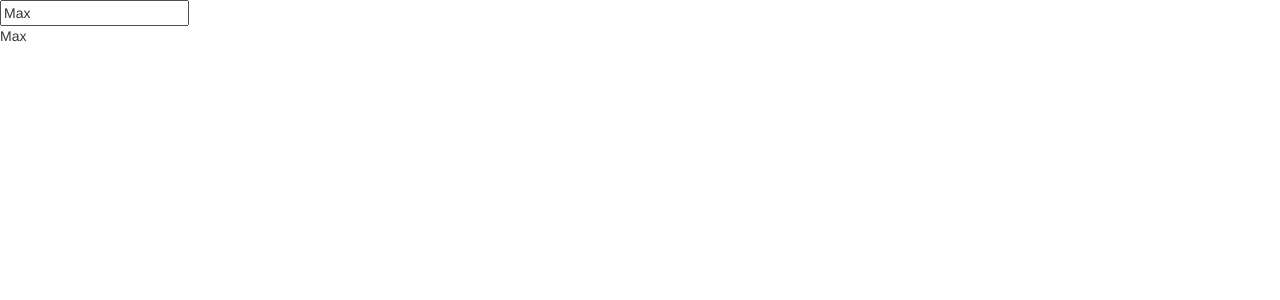
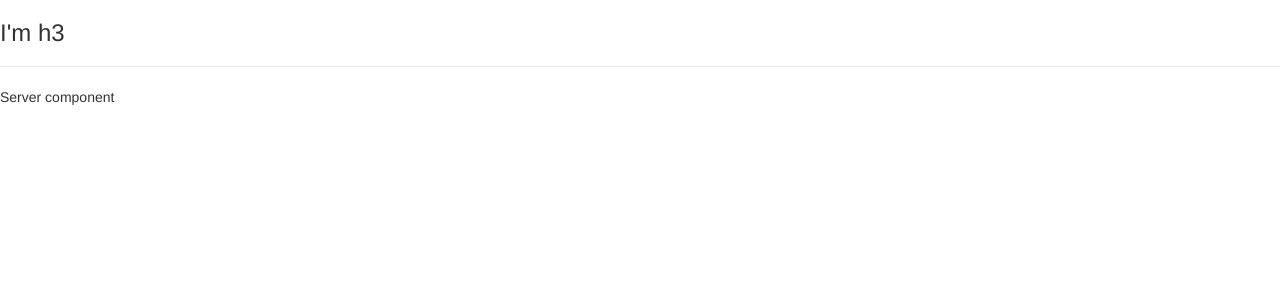
Before and after one commit to Mevial/angular-test, an Angular app: page / in a window 1280 px wide. Shown: the top 300 px of the page. Built offline with nearby package versions, Linux system fonts and the light colour scheme.

Commit message:
#10-15 add server component

```diff
--- a/src/app/app.component.html
+++ b/src/app/app.component.html
@@ -1,2 +1,3 @@
-<input type="text" [(ngModel)]="name">
-<p>{{name}}</p>
+<h3>I'm h3</h3>
+<hr>
+<app-server></app-server>
--- /dev/null
+++ b/src/app/server/server.component.html
@@ -0,0 +1 @@
+<p>Server component</p>
```
Also changed, not shown: src/app/app.module.ts (+7 -4 lines), src/app/server/server.component.ts (added, +9 -0 lines).
